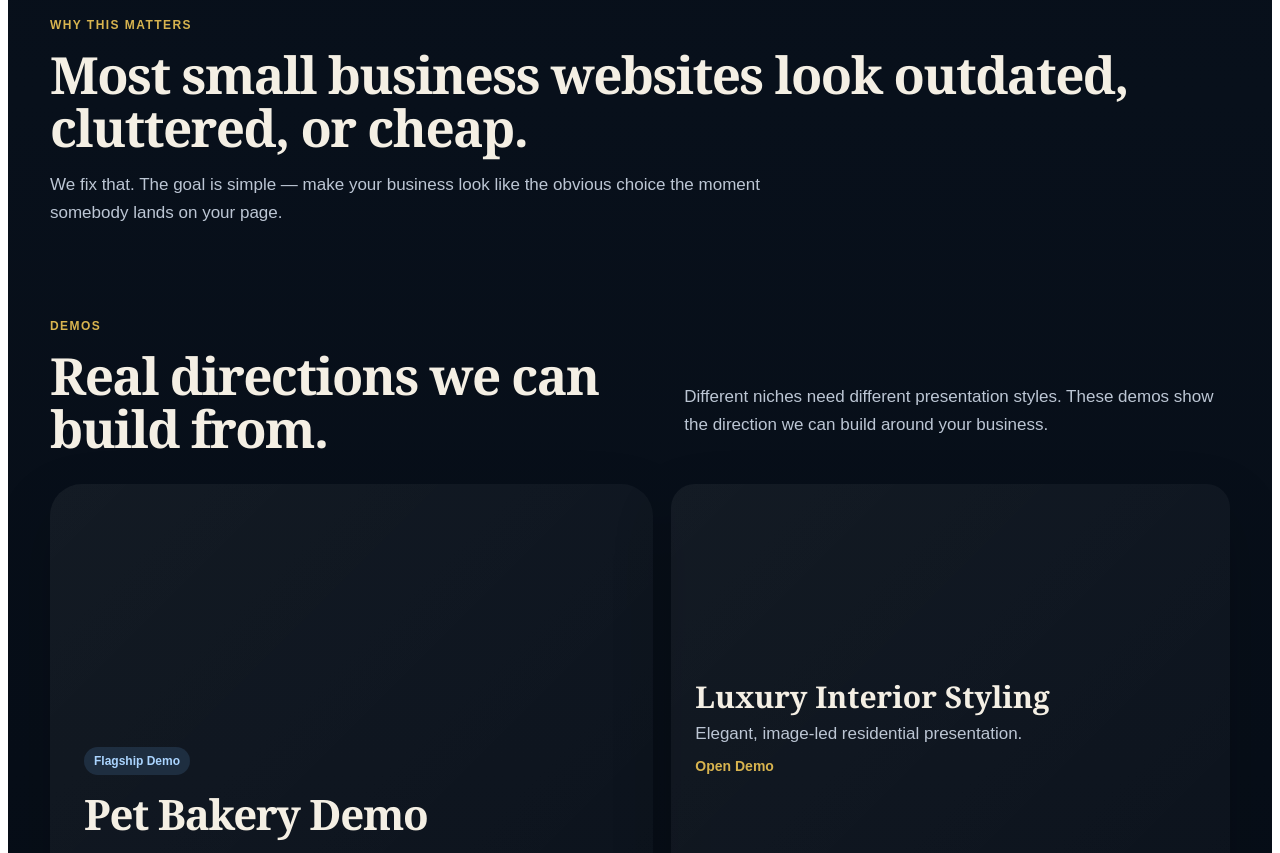
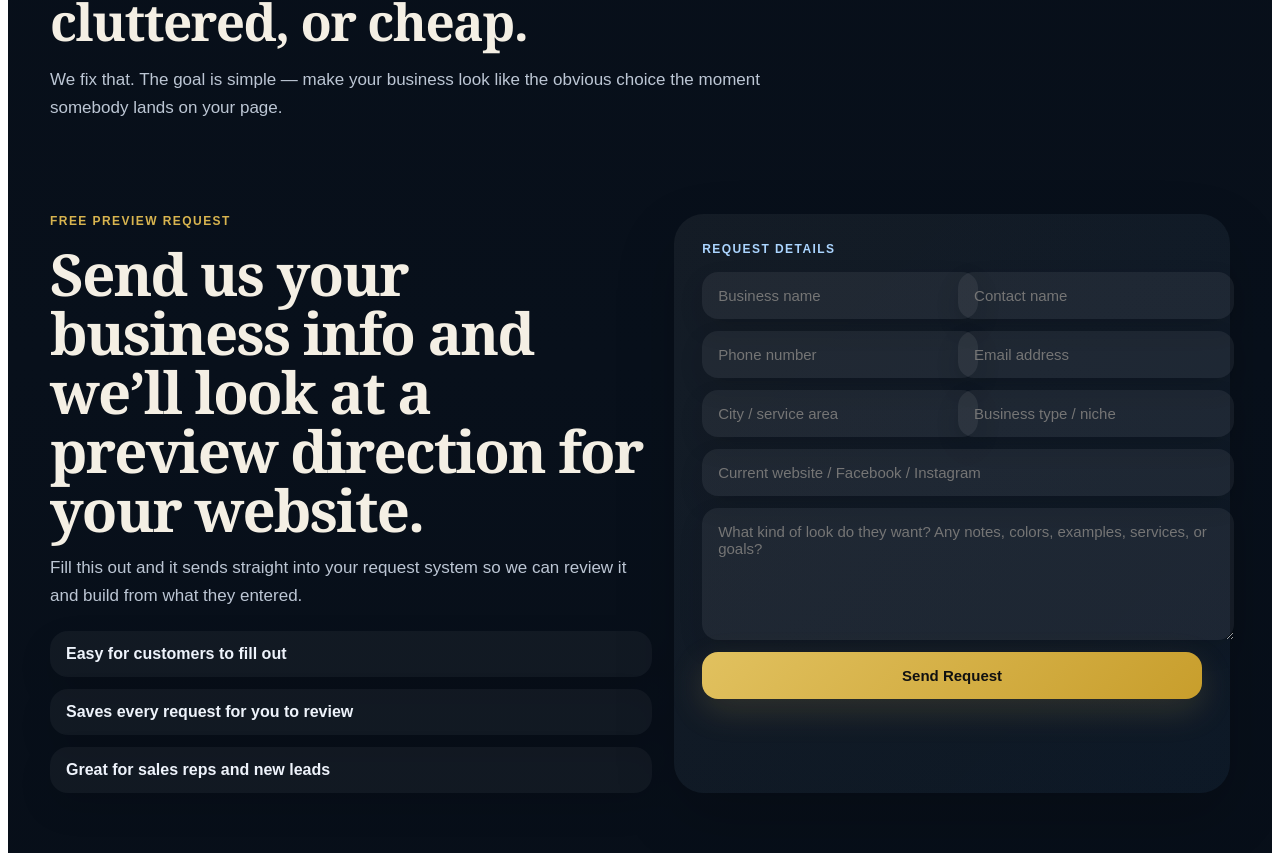
Before and after one commit to Paul4240/atlas-digital-lab, a Next.js app: page / in a window 1280 px wide. Shown: the part 1932-2785 px from the top of the page. Built offline with nearby package versions, Linux system fonts and the light colour scheme.

Commit message:
Add free preview request form with Google Sheets capture

```diff
--- a/app/page.tsx
+++ b/app/page.tsx
@@ -1,6 +1,7 @@
 "use client";
 
 import Link from "next/link";
+import { useState } from "react";
 
 export default function HomePage() {
   const MAIN_PHONE = "3463657906";
@@ -14,6 +15,66 @@ export default function HomePage() {
 
   const EMAIL = "hello@atlasdigitallab.com";
 
+  const [form, setForm] = useState({
+    businessName: "",
+    contactName: "",
+    phone: "",
+    email: "",
+    city: "",
+    niche: "",
+    website: "",
+    notes: "",
+  });
+
+  const [submitting, setSubmitting] = useState(false);
+
+  function handleChange(
+    e: React.ChangeEvent<HTMLInputElement | HTMLTextAreaElement>
+  ) {
+    const { name, value } = e.target;
+    setForm((prev) => ({ ...prev, [name]: value }));
+  }
+
+  async function handleSubmit(e: React.FormEvent<HTMLFormElement>) {
+    e.preventDefault();
+    setSubmitting(true);
+
+    try {
+      const response = await fetch("/api/preview-request", {
+        method: "POST",
+        headers: {
+          "Content-Type": "application/json",
+        },
+        body: JSON.stringify(form),
+      });
+
+      const data = await response.json();
+
+      if (!response.ok || !data.ok) {
+        alert("Something went wrong. Please try again.");
+        setSubmitting(false);
+        return;
+      }
+
+      alert("Request sent successfully. Check your Google Sheet.");
+
+      setForm({
+        businessName: "",
+        contactName: "",
+        phone: "",
+        email: "",
+        city: "",
+        niche: "",
+        website: "",
+        notes: "",
+      });
+    } catch (error) {
+      alert("Something went wrong. Please try again.");
+    } finally {
+      setSubmitting(false);
+    }
+  }
+
   return (
     <main style={styles.page}>
       <div style={styles.glowA} />
@@ -25,19 +86,33 @@ export default function HomePage() {
       <div style={styles.container}>
         {/* TOP BAR */}
         <header style={styles.topbar}>
+          <div style={styles.topbarInner}>
             <Link href="/" style={styles.brand}>
               <div style={styles.brandMark}>★</div>
               <div>
                 <div style={styles.brandName}>Atlas Digital Lab</div>
-              <div style={styles.brandSub}>Websites • SEO • Small Business Growth</div>
+                <div style={styles.brandSub}>
+                  Websites • SEO • Small Business Growth
+                </div>
               </div>
             </Link>
 
             <nav style={styles.nav} className="hideOnMobile">
-            <a href="#services" style={styles.navLink}>Services</a>
-            <a href="#demos" style={styles.navLink}>Demos</a>
-            <a href="#pricing" style={styles.navLink}>Pricing</a>
-            <Link href="/houston-web-design" style={styles.navLink}>Houston SEO</Link>
+              <a href="#services" style={styles.navLink}>
+                Services
+              </a>
+              <a href="#preview-request" style={styles.navLink}>
+                Free Preview
+              </a>
+              <a href="#demos" style={styles.navLink}>
+                Demos
+              </a>
+              <a href="#pricing" style={styles.navLink}>
+                Pricing
+              </a>
+              <Link href="/houston-web-design" style={styles.navLink}>
+                Houston SEO
+              </Link>
             </nav>
 
             <div style={styles.topActions} className="hideOnMobile">
@@ -47,6 +122,7 @@ export default function HomePage() {
               <a href={`mailto:${EMAIL}`} style={styles.topBtnGold}>
                 Get a Quote
               </a>
+            </div>
           </div>
         </header>
 
@@ -58,12 +134,13 @@ export default function HomePage() {
             </div>
 
             <h1 style={styles.heroTitle}>
-              Websites that make small businesses look expensive — and get more calls.
+              Turn your website into something that actually brings you calls.
             </h1>
 
             <p style={styles.heroCopy}>
-              Clean presentation, stronger trust, and sharper structure so your business
-              feels more serious the second somebody lands on your site.
+              Clean presentation, stronger trust, and sharper structure so your
+              business feels more serious the second somebody lands on your
+              site.
             </p>
 
             <div style={styles.ctaRow}>
@@ -100,27 +177,30 @@ export default function HomePage() {
               <div>
                 <div style={styles.panelHead}>Stronger first impression</div>
                 <p style={styles.panelText}>
-                  Better spacing and cleaner hierarchy make your business look more established.
+                  Better spacing and cleaner hierarchy make your business look
+                  more established.
                 </p>
               </div>
 
               <div>
                 <div style={styles.panelHead}>More trust from the first click</div>
                 <p style={styles.panelText}>
-                  People take a company more seriously when the site feels sharper and more complete.
+                  People take a company more seriously when the site feels
+                  sharper and more complete.
                 </p>
               </div>
 
               <div>
                 <div style={styles.panelHead}>Built to convert better</div>
                 <p style={styles.panelText}>
-                  Clearer sections and stronger call-to-action flow help turn more visitors into leads.
+                  Clearer sections and stronger call-to-action flow help turn
+                  more visitors into leads.
                 </p>
               </div>
             </div>
 
-            <a href={`mailto:${EMAIL}`} style={styles.fullGoldBtn}>
-              Start a Project
+            <a href="#preview-request" style={styles.fullGoldBtn}>
+              Request a Free Preview
             </a>
           </div>
         </section>
@@ -130,12 +210,14 @@ export default function HomePage() {
           <div style={styles.sectionHead} className="sectionHead">
             <div>
               <div style={styles.smallKicker}>SERVICES</div>
-              <h2 style={styles.sectionTitle}>Built to help businesses look stronger online.</h2>
+              <h2 style={styles.sectionTitle}>
+                Built to help businesses look stronger online.
+              </h2>
             </div>
 
             <p style={styles.sectionCopy}>
-              We build websites that feel more premium and more custom than the average
-              small business site.
+              We build websites that feel more premium and more custom than the
+              average small business site.
             </p>
           </div>
 
@@ -145,7 +227,8 @@ export default function HomePage() {
               <div>
                 <h3 style={styles.serviceTitle}>Website Design</h3>
                 <p style={styles.serviceText}>
-                  Modern layout, better spacing, cleaner hierarchy, and a sharper first impression.
+                  Modern layout, better spacing, cleaner hierarchy, and a
+                  sharper first impression.
                 </p>
               </div>
               <div style={styles.tagRow}>
@@ -160,7 +243,8 @@ export default function HomePage() {
               <div>
                 <h3 style={styles.serviceTitle}>SEO & Google Setup</h3>
                 <p style={styles.serviceText}>
-                  Search-ready structure that helps local businesses show up stronger in maps and Google.
+                  Search-ready structure that helps local businesses show up
+                  stronger in maps and Google.
                 </p>
               </div>
               <div style={styles.tagRow}>
@@ -175,7 +259,8 @@ export default function HomePage() {
               <div>
                 <h3 style={styles.serviceTitle}>Brand Presentation</h3>
                 <p style={styles.serviceText}>
-                  Sharper online presentation that helps your company feel more legit and more valuable.
+                  Sharper online presentation that helps your company feel more
+                  legit and more valuable.
                 </p>
               </div>
               <div style={styles.tagRow}>
@@ -194,9 +279,110 @@ export default function HomePage() {
             Most small business websites look outdated, cluttered, or cheap.
           </h2>
           <p style={{ ...styles.sectionCopy, maxWidth: 760 }}>
-            We fix that. The goal is simple — make your business look like the obvious
-            choice the moment somebody lands on your page.
+            We fix that. The goal is simple — make your business look like the
+            obvious choice the moment somebody lands on your page.
           </p>
+        </section>
+
+        {/* FREE PREVIEW REQUEST */}
+        <section id="preview-request" style={styles.section}>
+          <div style={styles.builderWrap} className="builderWrap">
+            <div>
+              <div style={styles.smallKicker}>FREE PREVIEW REQUEST</div>
+              <h2 style={styles.builderTitle}>
+                Send us your business info and we’ll look at a preview direction
+                for your website.
+              </h2>
+              <p style={styles.builderCopy}>
+                Fill this out and it sends straight into your request system so
+                we can review it and build from what they entered.
+              </p>
+
+              <div style={styles.builderList}>
+                <div style={styles.builderItem}>
+                  Easy for customers to fill out
+                </div>
+                <div style={styles.builderItem}>
+                  Saves every request for you to review
+                </div>
+                <div style={styles.builderItem}>
+                  Great for sales reps and new leads
+                </div>
+              </div>
+            </div>
+
+            <div style={styles.formPanel}>
+              <div style={styles.builderPreviewKicker}>REQUEST DETAILS</div>
+
+              <form onSubmit={handleSubmit} style={styles.formGrid}>
+                <input
+                  name="businessName"
+                  placeholder="Business name"
+                  value={form.businessName}
+                  onChange={handleChange}
+                  style={styles.input}
+                  required
+                />
+                <input
+                  name="contactName"
+                  placeholder="Contact name"
+                  value={form.contactName}
+                  onChange={handleChange}
+                  style={styles.input}
+                  required
+                />
+                <input
+                  name="phone"
+                  placeholder="Phone number"
+                  value={form.phone}
+                  onChange={handleChange}
+                  style={styles.input}
+                />
+                <input
+                  name="email"
+                  placeholder="Email address"
+                  type="email"
+                  value={form.email}
+                  onChange={handleChange}
+                  style={styles.input}
+                  required
+                />
+                <input
+                  name="city"
+                  placeholder="City / service area"
+                  value={form.city}
+                  onChange={handleChange}
+                  style={styles.input}
+                />
+                <input
+                  name="niche"
+                  placeholder="Business type / niche"
+                  value={form.niche}
+                  onChange={handleChange}
+                  style={styles.input}
+                />
+                <input
+                  name="website"
+                  placeholder="Current website / Facebook / Instagram"
+                  value={form.website}
+                  onChange={handleChange}
+                  style={{ ...styles.input, gridColumn: "1 / -1" }}
+                />
+                <textarea
+                  name="notes"
+                  placeholder="What kind of look do they want? Any notes, colors, examples, services, or goals?"
+                  value={form.notes}
+                  onChange={handleChange}
+                  style={styles.textarea}
+                  rows={6}
+                />
+
+                <button type="submit" style={styles.submitBtn} disabled={submitting}>
+                  {submitting ? "Sending..." : "Send Request"}
+                </button>
+              </form>
+            </div>
+          </div>
         </section>
 
         {/* DEMOS */}
@@ -208,8 +394,8 @@ export default function HomePage() {
             </div>
 
             <p style={styles.sectionCopy}>
-              Different niches need different presentation styles. These demos show the
-              direction we can build around your business.
+              Different niches need different presentation styles. These demos
+              show the direction we can build around your business.
             </p>
           </div>
 
@@ -218,29 +404,37 @@ export default function HomePage() {
               <div style={styles.demoBadge}>Flagship Demo</div>
               <h3 style={styles.demoFeatureTitle}>Pet Bakery Demo</h3>
               <p style={styles.demoText}>
-                Boutique storefront direction with stronger warmth, better product presentation,
-                and a more polished visual flow.
+                Boutique storefront direction with stronger warmth, better
+                product presentation, and a more polished visual flow.
               </p>
               <span style={styles.demoOpen}>Open Demo</span>
             </Link>
 
+            <div style={styles.demoSideList}>
               <Link href="/demo/home-styling" style={styles.demoTile}>
                 <strong style={styles.demoTileTitle}>Luxury Interior Styling</strong>
-              <small style={styles.demoTileText}>Elegant, image-led residential presentation.</small>
+                <small style={styles.demoTileText}>
+                  Elegant, image-led residential presentation.
+                </small>
                 <span style={styles.demoOpen}>Open Demo</span>
               </Link>
 
               <Link href="/demo/roofing" style={styles.demoTile}>
                 <strong style={styles.demoTileTitle}>Roofing Demo</strong>
-              <small style={styles.demoTileText}>Trust-based local service structure.</small>
+                <small style={styles.demoTileText}>
+                  Trust-based local service structure.
+                </small>
                 <span style={styles.demoOpen}>Open Demo</span>
               </Link>
 
               <Link href="/demo/metal-cards" style={styles.demoTile}>
                 <strong style={styles.demoTileTitle}>Metal Cards Demo</strong>
-              <small style={styles.demoTileText}>Product-style layout with stronger offer flow.</small>
+                <small style={styles.demoTileText}>
+                  Product-style layout with stronger offer flow.
+                </small>
                 <span style={styles.demoOpen}>Open Demo</span>
               </Link>
+            </div>
           </div>
         </section>
 
@@ -255,8 +449,8 @@ export default function HomePage() {
             </div>
 
             <p style={styles.sectionCopy}>
-              Better websites help your company feel more trusted, more valuable, and
-              more worth contacting.
+              Better websites help your company feel more trusted, more valuable,
+              and more worth contacting.
             </p>
           </div>
 
@@ -270,7 +464,8 @@ export default function HomePage() {
               <div style={styles.price}>$299</div>
               <div style={styles.monthly}>$80/mo</div>
               <p style={styles.priceText}>
-                Clean single-page website designed to make your business look legit and ready for customers.
+                Clean single-page website designed to make your business look
+                legit and ready for customers.
               </p>
             </div>
 
@@ -279,7 +474,8 @@ export default function HomePage() {
               <div style={styles.price}>$499</div>
               <div style={styles.monthly}>$130/mo</div>
               <p style={styles.priceText}>
-                Multi-section layout with stronger structure, trust sections, and better flow for conversions.
+                Multi-section layout with stronger structure, trust sections,
+                and better flow for conversions.
               </p>
             </div>
 
@@ -289,7 +485,8 @@ export default function HomePage() {
               <div style={styles.price}>$799</div>
               <div style={styles.monthly}>$150/mo</div>
               <p style={styles.priceText}>
-                Stronger positioning with advanced SEO setup and a more refined, high-converting design.
+                Stronger positioning with advanced SEO setup and a more refined,
+                high-converting design.
               </p>
             </div>
 
@@ -299,7 +496,8 @@ export default function HomePage() {
               <div style={styles.priceDark}>$1,200</div>
               <div style={styles.monthlyDark}>$200/mo</div>
               <p style={styles.priceTextDark}>
-                Full custom build designed to make your business look high-end and stand out instantly.
+                Full custom build designed to make your business look high-end
+                and stand out instantly.
               </p>
             </div>
           </div>
@@ -327,7 +525,8 @@ export default function HomePage() {
           .heroGrid,
           .sectionHead,
           .demoGrid,
-          .pricingGrid {
+          .pricingGrid,
+          .builderWrap {
             grid-template-columns: 1fr !important;
           }
 
@@ -344,7 +543,8 @@ export default function HomePage() {
           .heroGrid,
           .sectionHead,
           .demoGrid,
-          .pricingGrid {
+          .pricingGrid,
+          .builderWrap {
             grid-template-columns: 1fr !important;
           }
 
@@ -423,7 +623,7 @@ const styles: Record<string, React.CSSProperties> = {
   container: {
     maxWidth: 1180,
     margin: "0 auto",
-    padding: "0 24px",
+    padding: "0 24px 80px",
     position: "relative",
     zIndex: 2,
   },
@@ -677,15 +877,6 @@ const styles: Record<string, React.CSSProperties> = {
     marginBottom: 28,
   },
 
-  sectionKicker: {
-    fontFamily: "Arial, sans-serif",
-    fontSize: 12,
-    letterSpacing: "0.12em",
-    fontWeight: 800,
-    color: "#d8b44f",
-    marginBottom: 16,
-  },
-
   sectionTitle: {
     margin: 0,
     fontSize: "clamp(38px, 4vw, 56px)",
@@ -710,7 +901,8 @@ const styles: Record<string, React.CSSProperties> = {
     gridTemplateColumns: "80px 1fr 0.95fr",
     gap: 22,
     alignItems: "start",
-    background: "linear-gradient(135deg, rgba(255,255,255,0.03), rgba(255,255,255,0.015))",
+    background:
+      "linear-gradient(135deg, rgba(255,255,255,0.03), rgba(255,255,255,0.015))",
     borderRadius: 22,
     padding: 22,
   },
@@ -753,11 +945,122 @@ const styles: Record<string, React.CSSProperties> = {
     background: "rgba(255,255,255,0.05)",
   },
 
+  builderWrap: {
+    display: "grid",
+    gridTemplateColumns: "1.04fr 0.96fr",
+    gap: 22,
+    alignItems: "stretch",
+  },
+
+  builderTitle: {
+    margin: "0 0 14px",
+    fontSize: "clamp(38px, 4.6vw, 58px)",
+    lineHeight: 1.02,
+    letterSpacing: "-0.03em",
+    maxWidth: 760,
+  },
+
+  builderCopy: {
+    margin: "0 0 18px",
+    fontFamily: "Arial, sans-serif",
+    color: "#bcc6d4",
+    lineHeight: 1.7,
+    fontSize: 17,
+    maxWidth: 700,
+  },
+
+  builderList: {
+    display: "grid",
+    gap: 12,
+    marginTop: 20,
+  },
+
+  builderItem: {
+    fontFamily: "Arial, sans-serif",
+    color: "#eef3fb",
+    background: "rgba(255,255,255,0.045)",
+    padding: "14px 16px",
+    borderRadius: 18,
+    boxShadow: "0 14px 34px rgba(0,0,0,0.12)",
+    fontWeight: 700,
+  },
+
+  formPanel: {
+    background:
+      "linear-gradient(135deg, rgba(255,255,255,0.05), rgba(111,182,255,0.06))",
+    boxShadow: "0 24px 60px rgba(0,0,0,0.18)",
+    borderRadius: 30,
+    padding: 28,
+  },
+
+  builderPreviewKicker: {
+    fontFamily: "Arial, sans-serif",
+    fontSize: 12,
+    letterSpacing: "0.12em",
+    fontWeight: 800,
+    color: "#abd5ff",
+    marginBottom: 16,
+  },
+
+  formGrid: {
+    display: "grid",
+    gridTemplateColumns: "1fr 1fr",
+    gap: 12,
+  },
+
+  input: {
+    width: "100%",
+    fontFamily: "Arial, sans-serif",
+    fontSize: 15,
+    color: "#f4efe4",
+    background: "rgba(255,255,255,0.06)",
+    border: "none",
+    outline: "none",
+    borderRadius: 16,
+    padding: "15px 16px",
+    boxShadow: "0 10px 24px rgba(0,0,0,0.12)",
+  },
+
+  textarea: {
+    gridColumn: "1 / -1",
+    width: "100%",
+    resize: "vertical",
+    fontFamily: "Arial, sans-serif",
+    fontSize: 15,
+    color: "#f4efe4",
+    background: "rgba(255,255,255,0.06)",
+    border: "none",
+    outline: "none",
+    borderRadius: 16,
+    padding: "15px 16px",
+    boxShadow: "0 10px 24px rgba(0,0,0,0.12)",
+  },
+
+  submitBtn: {
+    gridColumn: "1 / -1",
+    fontFamily: "Arial, sans-serif",
+    fontWeight: 700,
+    fontSize: 15,
+    padding: "15px 18px",
+    borderRadius: 16,
+    border: "none",
+    outline: "none",
+    cursor: "pointer",
+    background: "linear-gradient(135deg, #e1c15f, #c89e2c)",
+    color: "#111",
+    boxShadow: "0 12px 34px rgba(216,180,79,0.16)",
+  },
+
   demoGrid: {
     display: "grid",
     gridTemplateColumns: "1.08fr 1fr",
     gap: 18,
     alignItems: "stretch",
+  },
+
+  demoSideList: {
+    display: "grid",
+    gap: 18,
   },
 
   demoFeature: {
```
Also changed, not shown: app/api/preview-request/route.ts (added, +41 -0 lines). Lines whose indentation alone changed are shown as unchanged.
